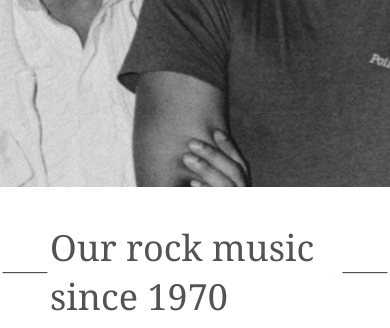
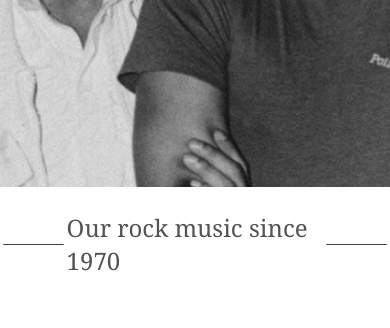
Before and after one commit to LiziMakharashvili/TBCproject-LiziMahkarashvili, a plain HTML site: page AboutUs.html in a window 390 px wide. Shown: the part 514-842 px from the top of the page. Drawn offline with Linux system fonts and the light colour scheme.

Commit message:
improved css

```diff
--- a/AboutUs.css
+++ b/AboutUs.css
@@ -518,4 +518,7 @@ i {
   .Queen-text {
     width: 80%;
   }
+  .us {
+   font-size: 24px;
+  }
 }
```
